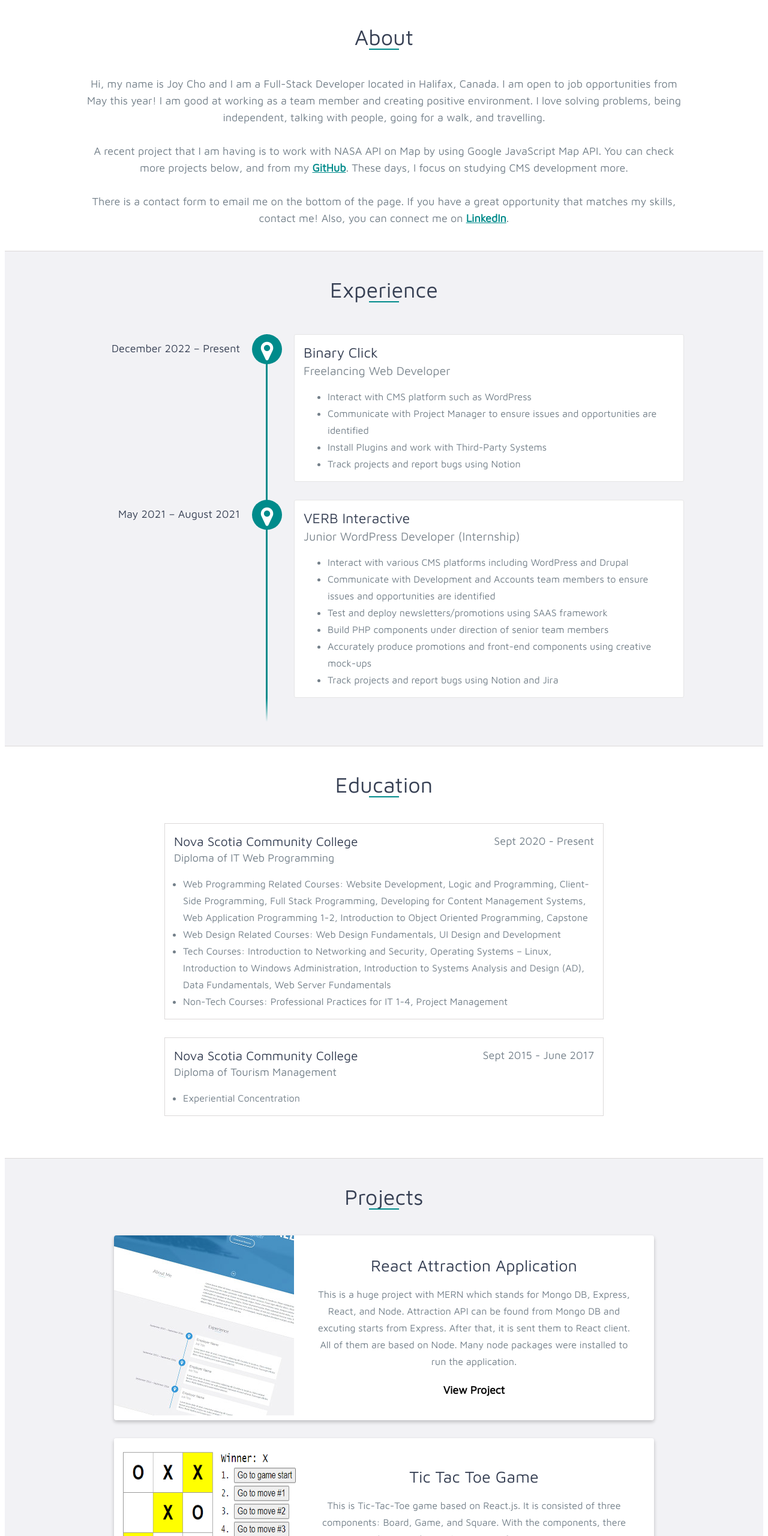
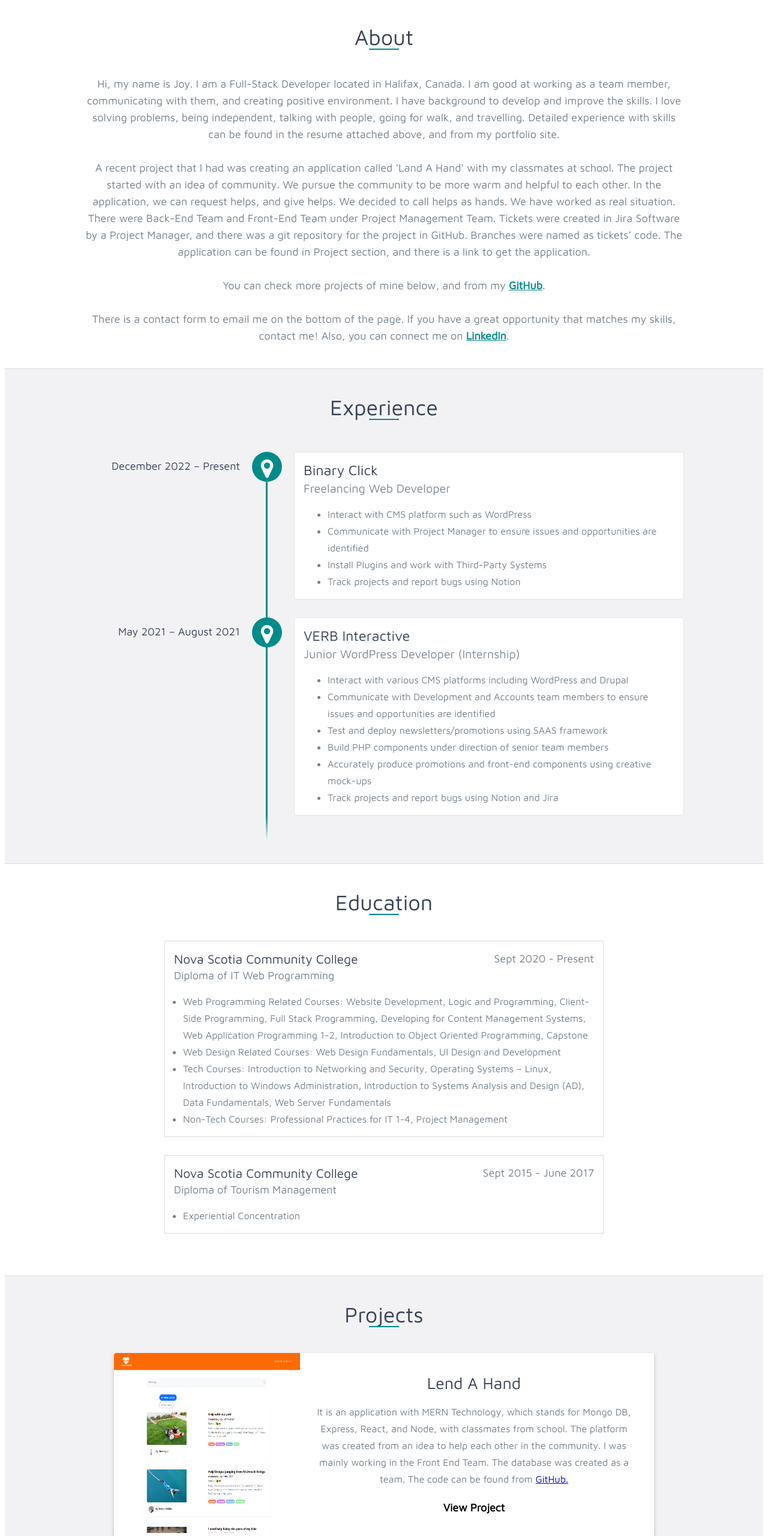
Before and after one commit to JoyyCho/Portfolio_Live, a website: page index.html in a window 1280 px wide. Shown: the part 840-3400 px from the top of the page at 60% size. Drawn offline with nearby package versions, Linux system fonts and the light colour scheme.

Commit message:
update the introduction and project

```diff
--- a/index.html
+++ b/index.html
@@ -70,10 +70,12 @@
         <h2 class="heading">About</h2>
         <div id="about-block">
             <p>
-                Hi, my name is Joy Cho and I am a Full-Stack Developer located in Halifax, Canada. I am open to job opportunities from May this year!
-                I am good at working as a team member and creating positive environment. I love solving problems, being independent, talking with people, going for a walk, and travelling.<br/><br/>
-                A recent project that I am having is to work with NASA API on Map by using Google JavaScript Map API. You can check more projects below, and from my <strong><a href="https://github.com/JoyyCho" target="_blank">GitHub</a></strong>. These days, I focus on studying CMS development more.<br/><br/>
+                Hi, my name is Joy. I am a Full-Stack Developer located in Halifax, Canada. I am good at working as a team member, communicating with them, and creating positive environment. I have background to develop and improve the skills. I love solving problems, being independent, talking with people, going for walk, and travelling. Detailed experience with skills can be found in the resume attached above, and from my portfolio site.<br /><br />
+
+                A recent project that I had was creating an application called ‘Land A Hand’ with my classmates at school. The project started with an idea of community. We pursue the community to be more warm and helpful to each other. In the application, we can request helps, and give helps. We decided to call helps as hands. We have worked as real situation. There were Back-End Team and Front-End Team under Project Management Team. Tickets were created in Jira Software by a Project Manager, and there was a git repository for the project in GitHub. Branches were named as tickets’ code. The application can be found in Project section, and there is a link to get the application.
+                <br /><br />You can check more projects of mine below, and from my <strong><a href="https://github.com/JoyyCho" target="_blank">GitHub</a></strong>.<br /><br />
                 There is a contact form to email me on the bottom of the page. If you have a great opportunity that matches my skills, contact me! Also, you can connect me on <strong><a href="https://www.linkedin.com/in/joy-cho-56245b128/" target="_blank">LinkedIn</a></strong>.
+
             </p>
         </div>
     </div>
@@ -135,9 +137,6 @@
             <h3>Nova Scotia Community College</h3>
             <span class="education-date">Sept 2020 - Present</span>
             <h4>Diploma of IT Web Programming</h4>
-            <!-- <p>
-                Lorem ipsum dolor sit amet, consectetur adipiscing elit. Curabitur in iaculis ex. Etiam volutpat laoreet urna. Morbi ut tortor nec nulla commodo malesuada sit amet vel lacus. Fusce eget efficitur libero. Morbi dapibus porta quam laoreet placerat.
-            </p> -->
             <ul>
                 <li>
                     Web Programming Related Courses: Website Development, Logic and Programming, Client-Side Programming, Full Stack Programming, Developing for Content Management Systems, Web Application Programming 1-2, Introduction to Object Oriented Programming, Capstone
@@ -176,9 +175,25 @@
             <div class="row">
                 <div class="project shadow-large">
                     <div class="project-image">
+                        <img src="images/lend-a-hand.png"  width=310 height=300 />
+                    </div>
+                    <!-- End .project-image -->
+                    <div class="project-info">
+                        <h3>Lend A Hand</h3>
+                        <p>
+                            It is an application with MERN Technology, which stands for Mongo DB, Express, React, and Node, with classmates from school. The platform was created from an idea to help each other in the community. I was mainly working in the Front End Team. The database was created as a team.
+                            The code can be found from <a href="https://github.com/lendahandcorp/lendahand" target="_blank">GitHub.</a>
+                        </p>
+                        <a href="https://lendahand.onrender.com/" target="_blank" class="text-decoration-none text-project">View Project</a>
+                    </div>
+                    <!-- End .project-info -->
+                </div>
+                <!-- End .project -->
+                <!-- <div class="project shadow-large">
+                    <div class="project-image">
                         <img src="images/project.jpg" />
                     </div>
-                    <!-- End .project-image -->
+
                     <div class="project-info">
                         <h3>React Attraction Application</h3>
                         <p>
@@ -188,9 +203,9 @@
                         </p>
                         <a href="https://github.com/JoyyCho/React-Attraction-Application" target="_blank" class="text-decoration-none text-project">View Project</a>
                     </div>
-                    <!-- End .project-info -->
-                </div>
-                <!-- End .project -->
+
+                </div> -->
+
 
                 <div class="project shadow-large">
                     <div class="project-image">
```
Also changed, not shown: images/lend-a-hand.png (added).
